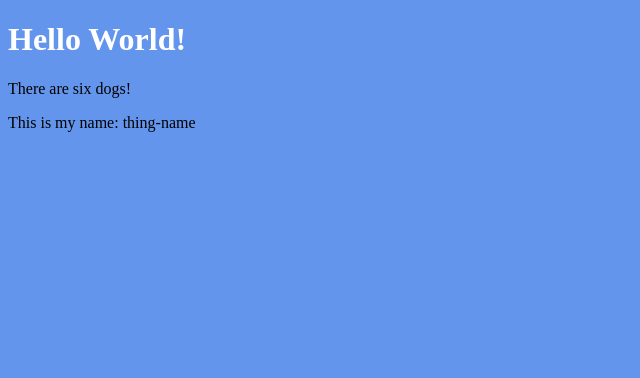
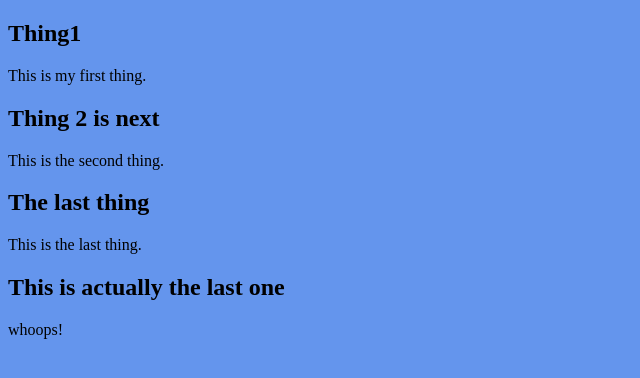
Before and after one commit to Magrw09/myWebApp, a Django app: page / in a window 1280 px wide. Shown: the part 134-512 px from the top of the page, without its empty margins (0-640 px from the left). Run offline with Django 3.2, Linux system fonts and the light colour scheme; data comes from the database, SQL or seed files in the repository.

Commit message:
Finished displaying dynamic information

```diff
--- a/collection/templates/index.html
+++ b/collection/templates/index.html
@@ -5,7 +5,8 @@
 {% endblock title %}
 
 {% block content %}
-    <h1>Hello World!</h1>
-    <p>There are {{ number| apnumber }} dogs!</p>
-    <p>This is my name: {{ thing| slugify }}</p>
+    {% for thing in things %}
+    <h2>{{ thing.name }}</h2>
+    <p>{{ thing.description }}</p>
+    {% endfor %}
 {% endblock content %}
--- a/collection/views.py
+++ b/collection/views.py
@@ -1,12 +1,12 @@
 from django.shortcuts import render
+from collection.models import Thing
 
 # Create your views here.
 def index(request):
     # defining the variable
-    number = 6
-    thing = 'Thing name'
+    things = Thing.objects.all()
+
     # passing the variable to the view
     return render(request, 'index.html', {
-        'number': number,
-        'thing': thing,
+        'things': things,
     })
```
Also changed, not shown: 1 other file.
